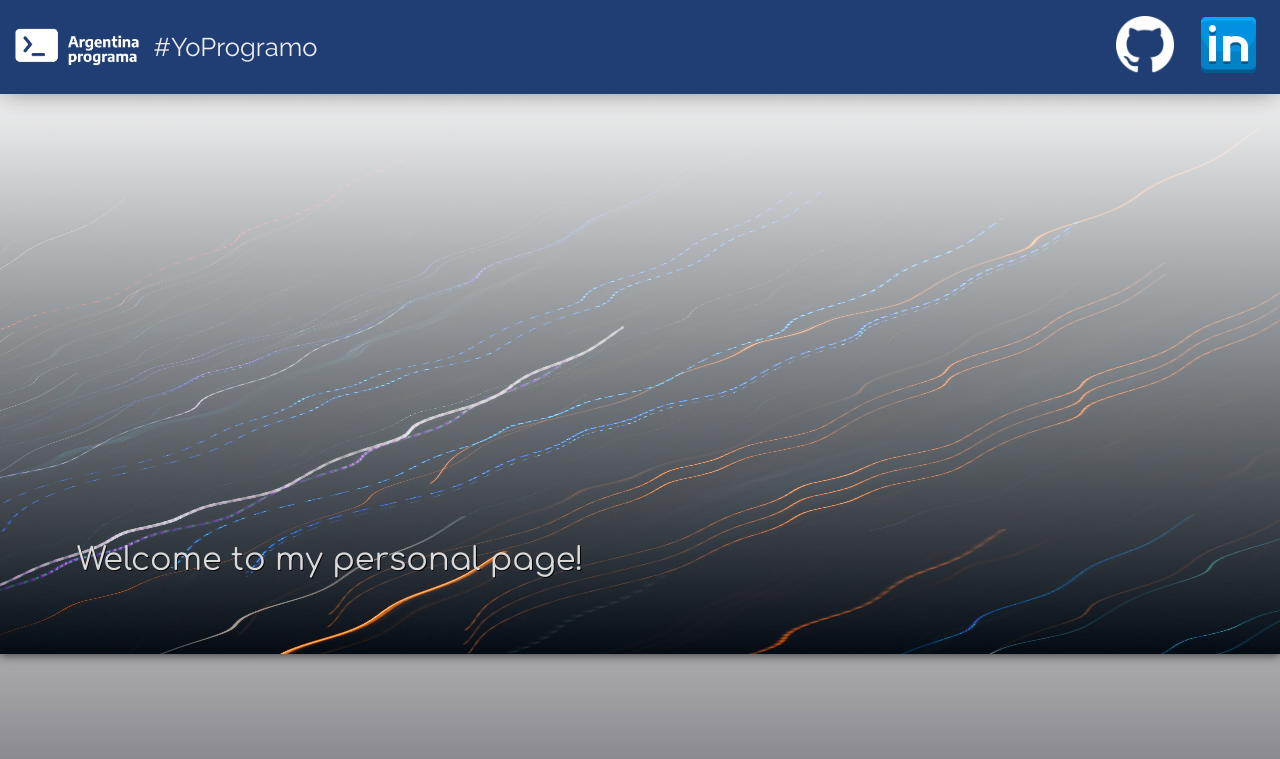
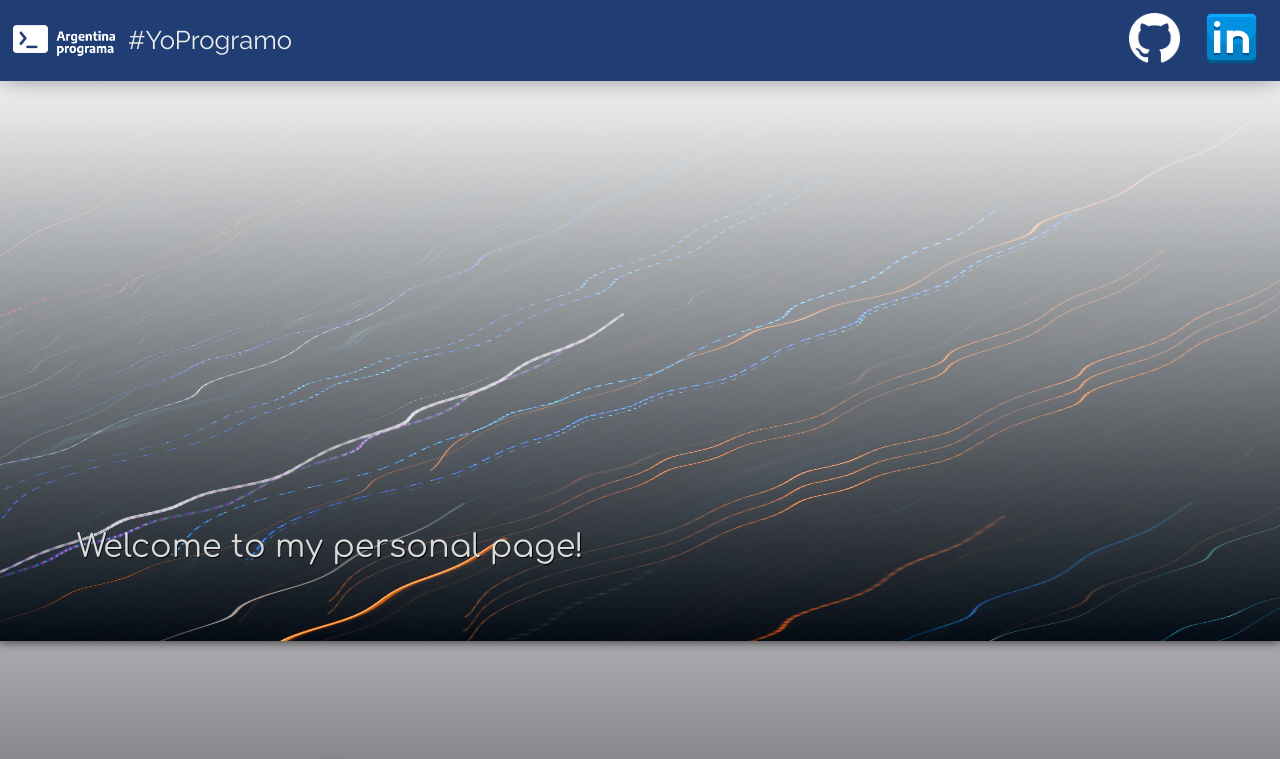
Before and after one commit to GuidoGlielmi/YoProgramo-app, an Angular app: page / in a window 1280 px wide. Shown: the top 759 px of the page. Built offline with nearby package versions, Linux system fonts and the light colour scheme.

Commit message:
Details fixed

```diff
--- a/src/app/app.component.css
+++ b/src/app/app.component.css
@@ -13,10 +13,10 @@
   padding: 0 10px;
 }
 .socialIcon {
-  width: 4.5vw;
+  width: 4vw;
 }
 .APimg {
-  width: 12vw;
+  width: 10vw;
 }
 .yoProgramo {
   font-size: 2vw;
```
